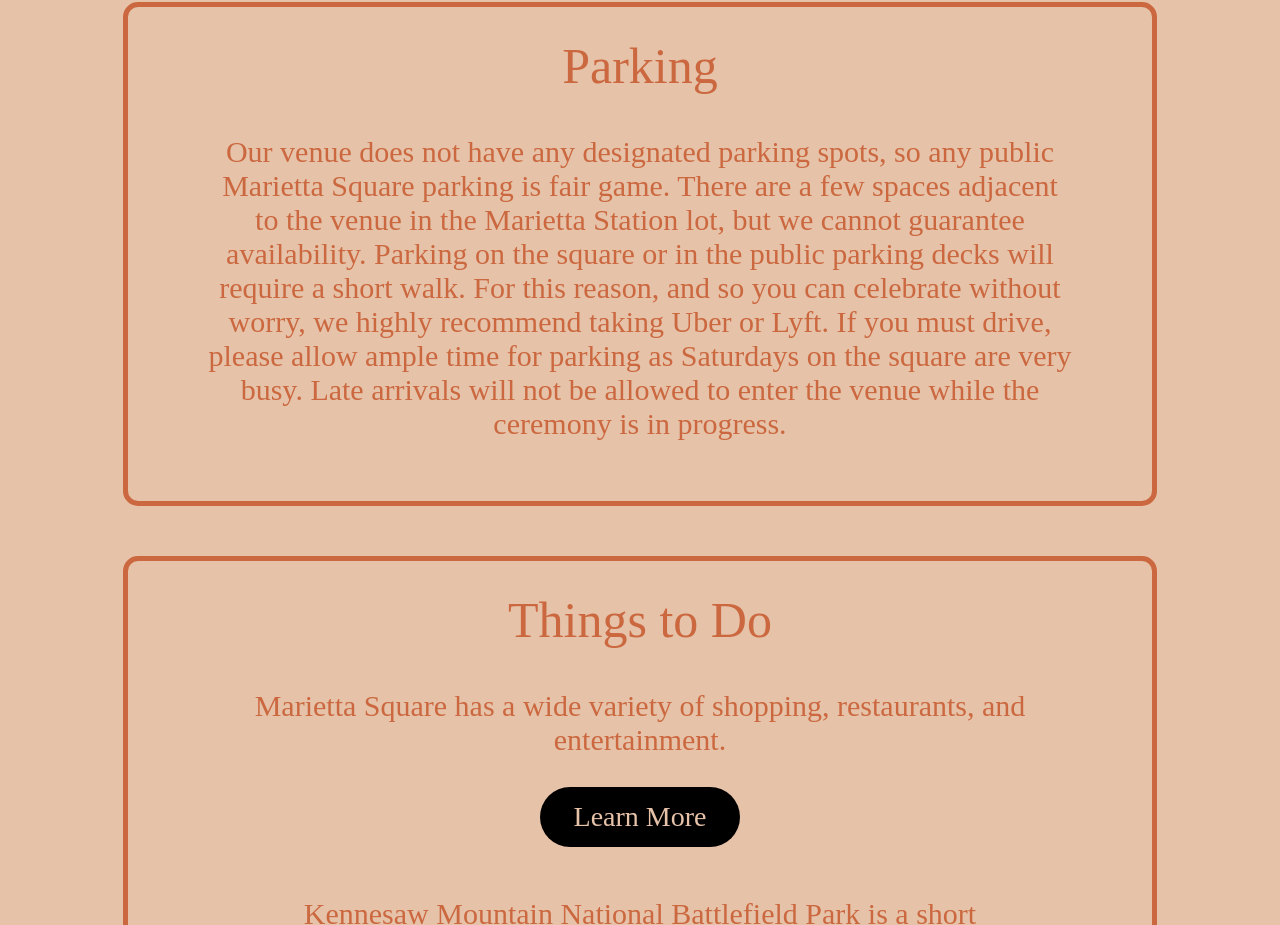
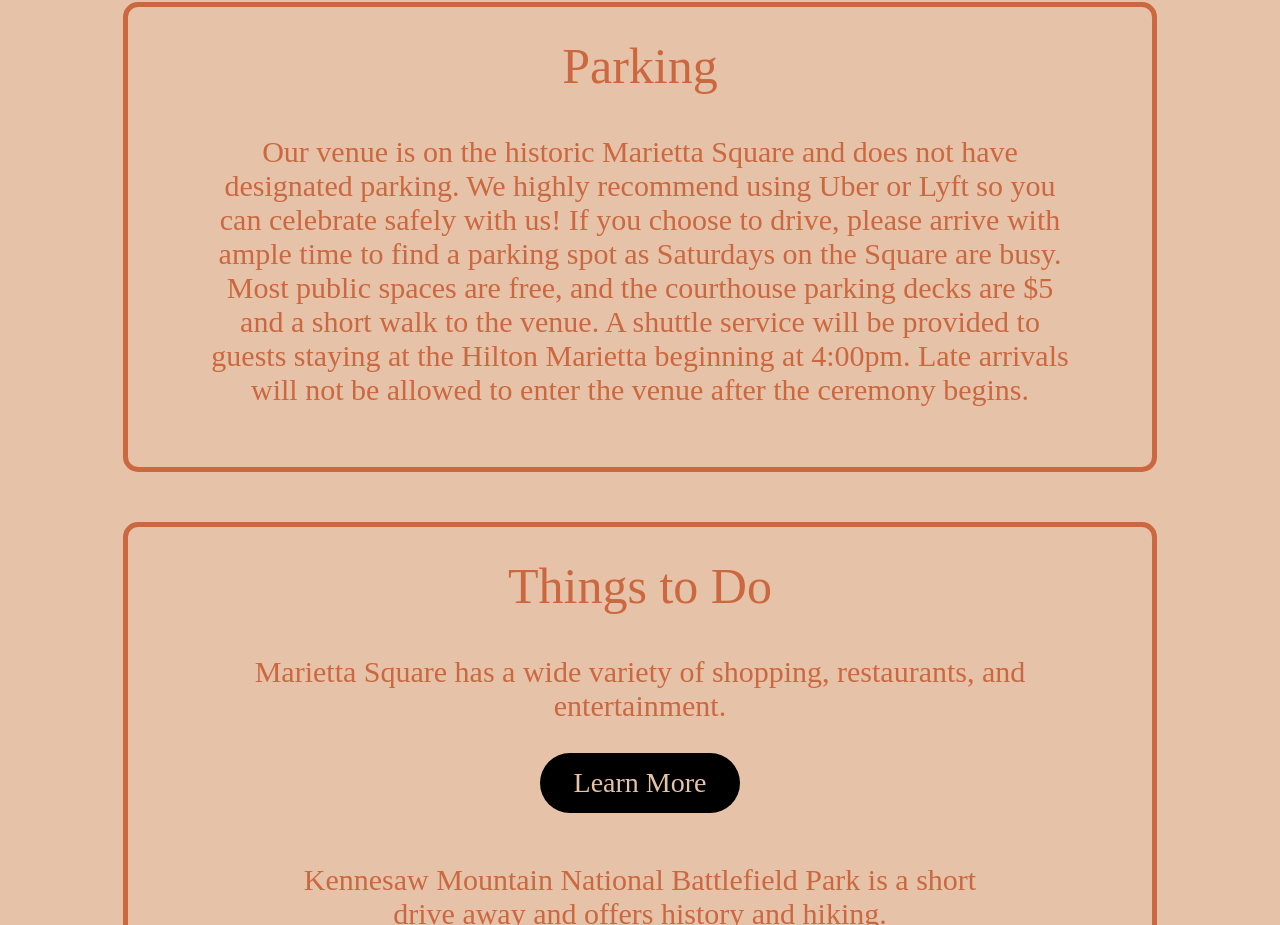
Before and after one commit to leeferfeefer/dandlerwedding, a React (Create React App) app: page /travel in a window 1280 px wide. Shown: the part 1135-2060 px from the top of the page. Built offline with nearby package versions, Linux system fonts and the light colour scheme.

Commit message:
Updated parking wording (#10)

```diff
--- a/src/pages/Travel/Travel.tsx
+++ b/src/pages/Travel/Travel.tsx
@@ -71,12 +71,12 @@ from Marietta without traffic. Renting a car is recommended.
         Parking
       </div>
       <div className='accomodations-text' style={isMobile ? {fontSize: "20px", padding: 0} : undefined}>
-      Our venue does not have any designated parking spots, so any public Marietta Square parking is fair game.
-      There are a few spaces adjacent to the venue in the Marietta Station lot, but we cannot guarantee availability.
-      Parking on the square or in the public parking decks will require a short walk. For this reason, and so you
-      can celebrate without worry, we highly recommend taking Uber or Lyft. If you must drive, please allow ample
-      time for parking as Saturdays on the square are very busy. Late arrivals will not be allowed to enter the
-      venue while the ceremony is in progress.
+        Our venue is on the historic Marietta Square and does not have designated parking.
+        We highly recommend using Uber or Lyft so you can celebrate safely with us!
+        If you choose to drive, please arrive with ample time to find a parking spot as Saturdays on the Square are busy.
+        Most public spaces are free, and the courthouse parking decks are $5 and a short walk to the venue.
+        A shuttle service will be provided to guests staying at the Hilton Marietta beginning at 4:00pm.
+        Late arrivals will not be allowed to enter the venue after the ceremony begins.
       </div>
     </div>
   );
```
